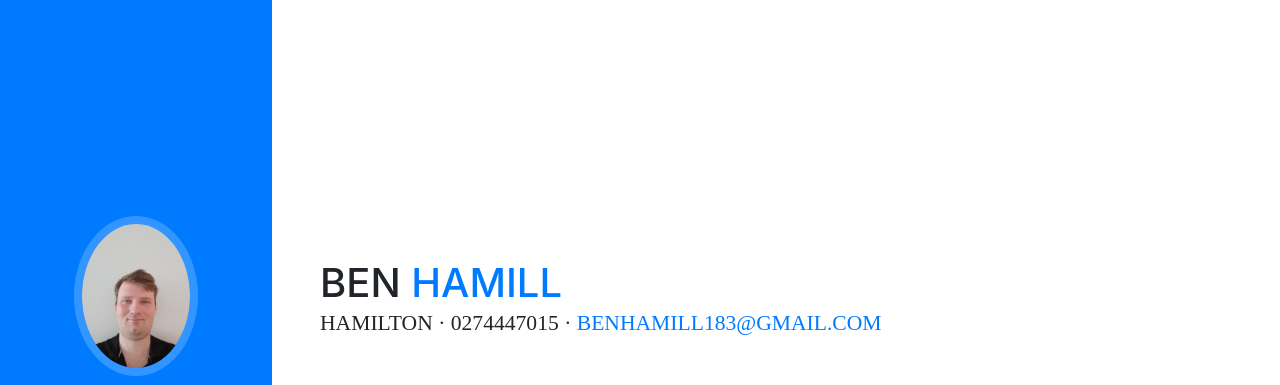
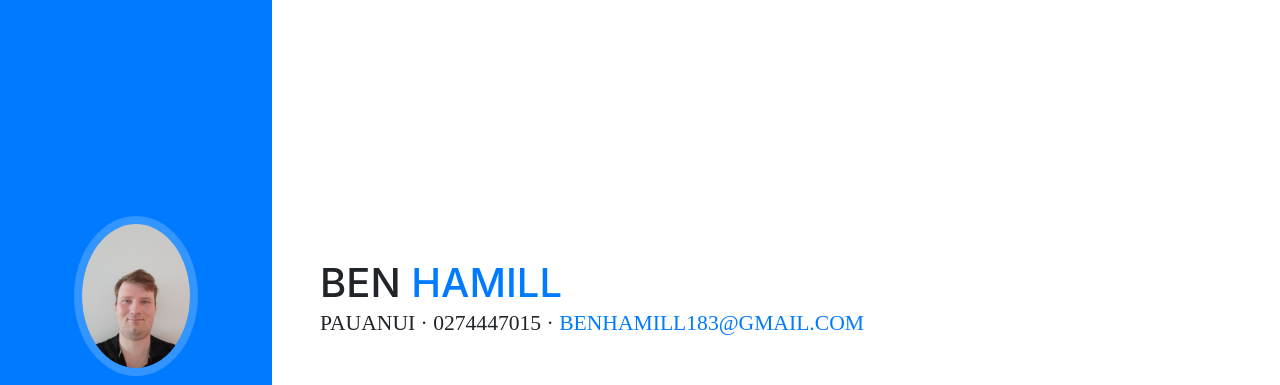
Before and after one commit to Sea-Captain-Dave/Sea-Captain-Dave.github.io, a website with bundled scripts: page index.html in a window 1280 px wide. Shown: the top 385 px of the page. Built offline with nearby package versions, Linux system fonts and the light colour scheme; a web font is replaced by a local one.

Commit message:
Update index.html

```diff
--- a/index.html
+++ b/index.html
@@ -69,7 +69,7 @@
           <h1 class="mb-0">Ben
             <span class="text-primary">Hamill</span>
           </h1>
-          <div class="subheading mb-5">Hamilton · 0274447015 ·
+          <div class="subheading mb-5">Pauanui · 0274447015 ·
             <a href="mailto:benhamill183@gmail.com">benhamill183@gmail.com</a>
           </div>
           <p class="mb-5">I enjoy solving problems. I enjoy learning and improving my skills.<br>I enjoy spending time testing and polishing my work.
```
